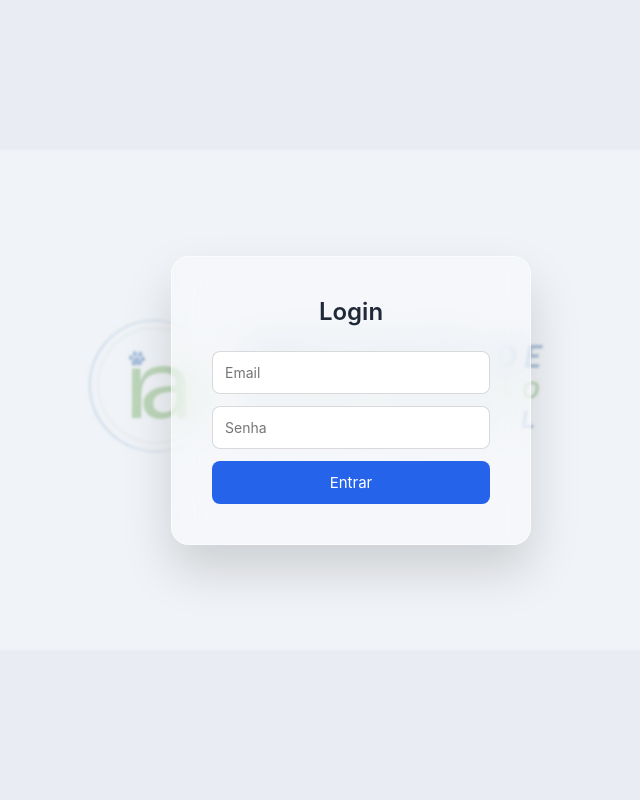
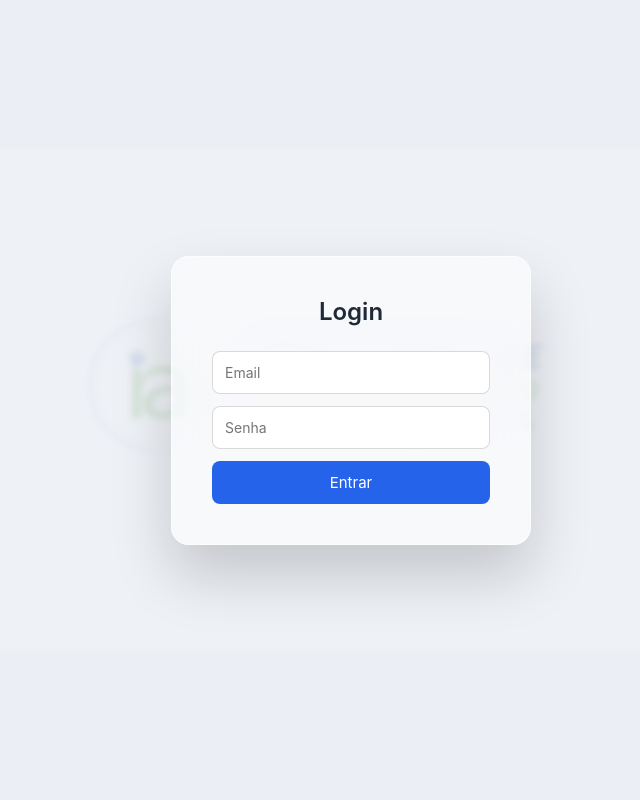
Before and after one commit to Iching1991/Cadastro-Seguro, a Flask app: page /login in a window 1280 px wide. Shown: the whole page, without its empty margins (289-929 px from the left). Run offline with Flask 3, Linux system fonts and the light colour scheme.

Commit message:
Update style.css

```diff
--- a/static/css/style.css
+++ b/static/css/style.css
@@ -10,7 +10,7 @@ font-family:-apple-system,BlinkMacSystemFont,"Segoe UI",Roboto,sans-serif;
 BODY
 ================================ */
 
-body{
+.login-page{
 
 height:100vh;
 
@@ -49,11 +49,30 @@ background-position:center;
 
 background-size:750px;
 
-opacity:0.35;
+opacity:0.25;
 
-filter:blur(1px);
+z-index:-2;
 
-z-index:-1;
+}
+
+
+/* overlay suave para glass */
+
+.background::after{
+
+content:"";
+
+position:absolute;
+
+top:0;
+left:0;
+
+width:100%;
+height:100%;
+
+background:rgba(255,255,255,0.4);
+
+backdrop-filter:blur(3px);
 
 }
 
@@ -87,19 +106,19 @@ padding:40px;
 
 border-radius:18px;
 
-background:rgba(255,255,255,0.35);
+background:rgba(255,255,255,0.55);
 
-backdrop-filter:blur(18px);
+backdrop-filter:blur(20px);
 
--webkit-backdrop-filter:blur(18px);
+-webkit-backdrop-filter:blur(20px);
 
-border:1px solid rgba(255,255,255,0.5);
+border:1px solid rgba(255,255,255,0.7);
 
-box-shadow:0 25px 50px rgba(0,0,0,0.15);
+box-shadow:0 30px 60px rgba(0,0,0,0.18);
 
 text-align:center;
 
-animation:fadeIn .7s ease;
+animation:fadeIn .6s ease;
 
 }
 
@@ -190,7 +209,7 @@ ANIMATION
 
 from{
 opacity:0;
-transform:translateY(15px);
+transform:translateY(20px);
 }
 
 to{
```
